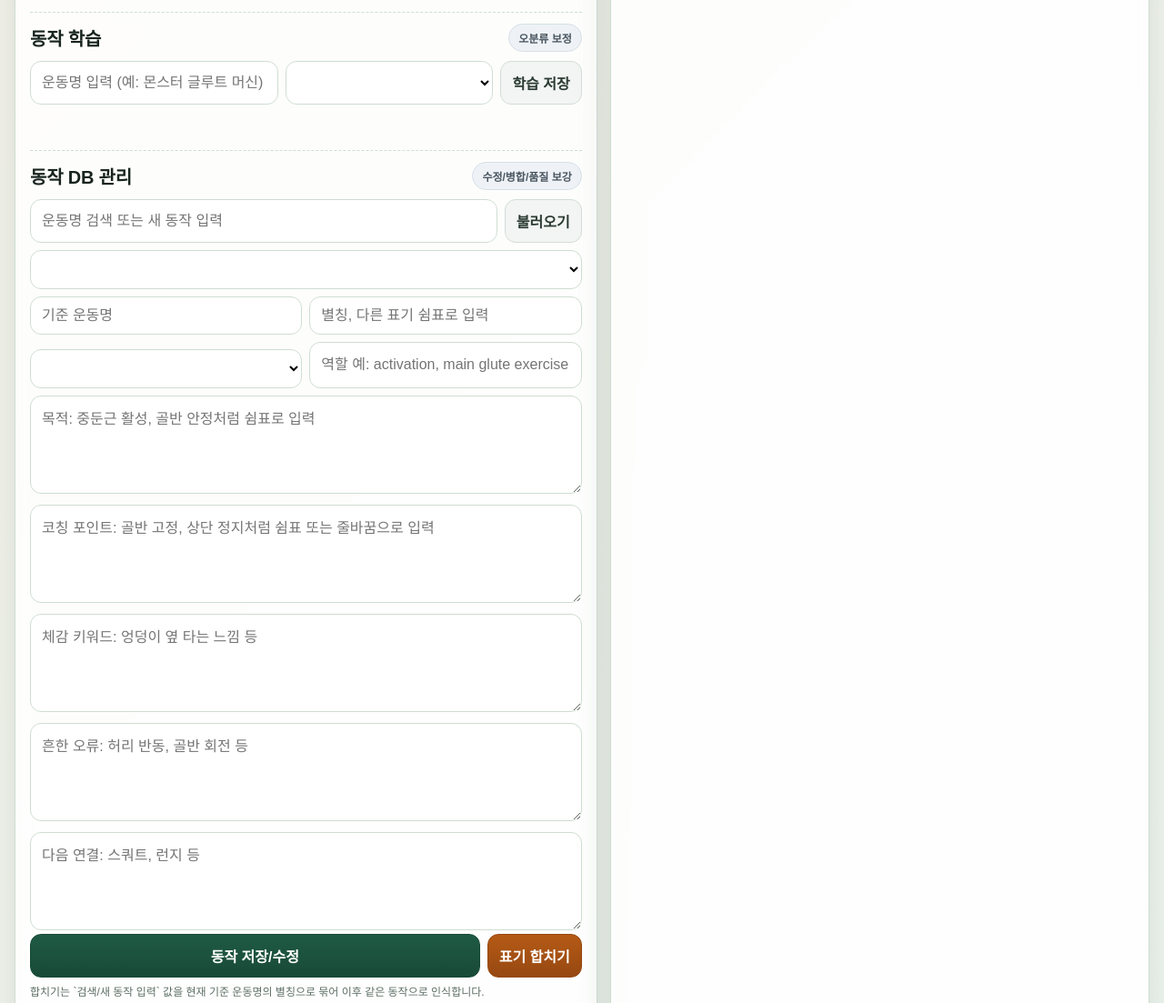
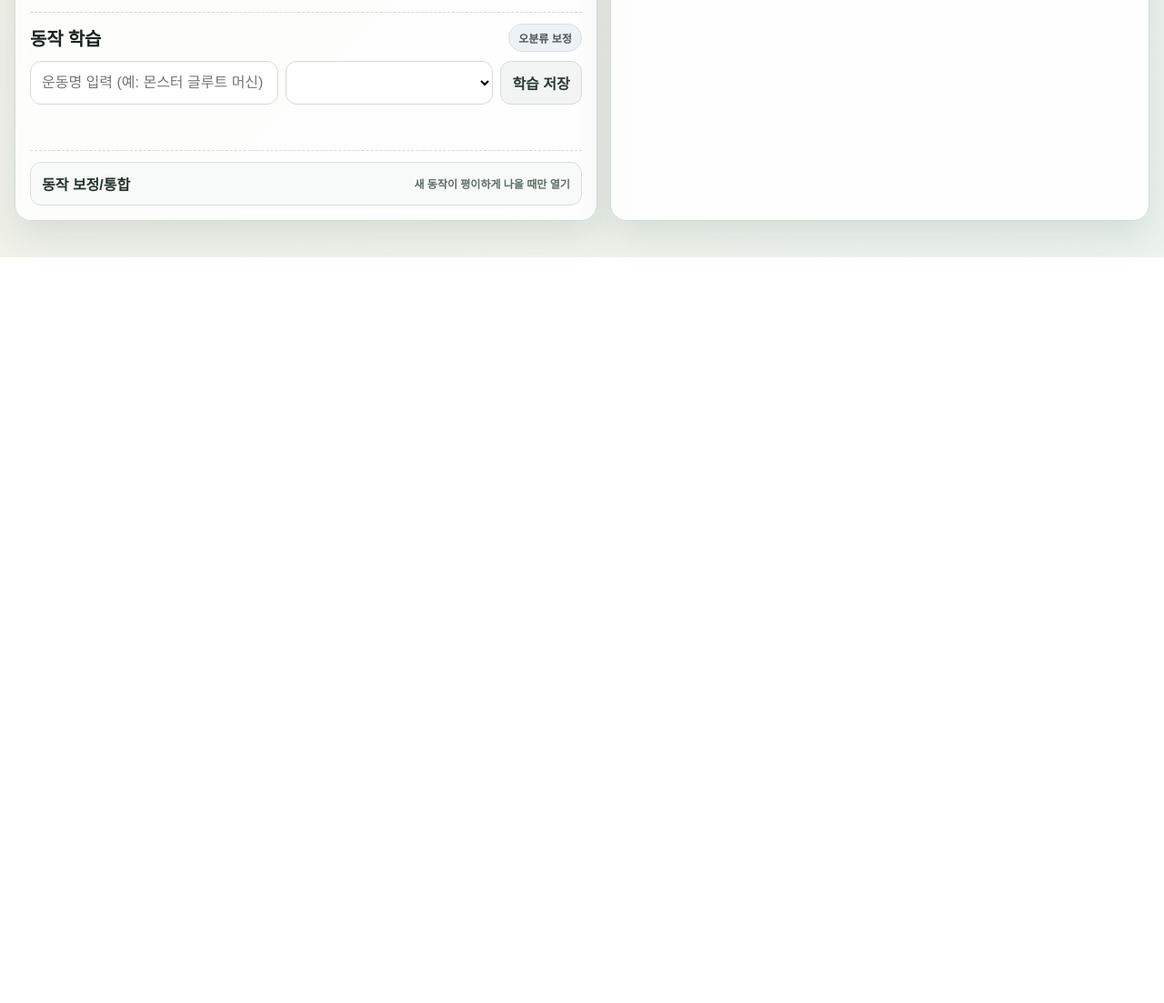
Before and after one commit to saeromlee722/rara-pt-webapp, a website: page PT_system/webapp/public/index.html in a window 1280 px wide. Shown: the part 962-2065 px from the top of the page at 91% size. After the commit the page ends 1245 px from the top, so only its background shows below. Drawn offline with Linux system fonts and the light colour scheme; no server answers.

Commit message:
feat: hide movement tuning and improve new exercise prompts

```diff
--- a/PT_system/webapp/public/index.html
+++ b/PT_system/webapp/public/index.html
@@ -125,9 +125,14 @@
         <p id="learnStatus" class="status"></p>
       </div>
 
-      <div class="movement-admin">
+      <details class="movement-admin">
+        <summary>
+          <span>동작 보정/통합</span>
+          <small>새 동작이 평이하게 나올 때만 열기</small>
+        </summary>
+        <div class="movement-admin-body">
           <div class="section-title">
-          <h2>동작 DB 관리</h2>
+            <h2>동작 보정/통합</h2>
             <span class="pill neutral">수정/병합/품질 보강</span>
           </div>
           <div class="movement-search-row">
@@ -139,7 +144,7 @@
             <input id="movementNameInput" type="text" placeholder="기준 운동명" />
             <input id="movementAliasesInput" type="text" placeholder="별칭, 다른 표기 쉼표로 입력" />
             <select id="movementPatternSelect"></select>
-          <input id="movementRoleInput" type="text" placeholder="역할 예: activation, main glute exercise" />
+            <input id="movementRoleInput" type="text" placeholder="역할 예: 중둔근 선활성, 메인 둔근 운동" />
           </div>
           <textarea id="movementPurposeInput" rows="2" placeholder="목적: 중둔근 활성, 골반 안정처럼 쉼표로 입력"></textarea>
           <textarea id="movementCoachingInput" rows="3" placeholder="코칭 포인트: 골반 고정, 상단 정지처럼 쉼표 또는 줄바꿈으로 입력"></textarea>
@@ -150,9 +155,10 @@
             <button id="movementSaveBtn" type="button" class="primary">동작 저장/수정</button>
             <button id="movementMergeBtn" type="button" class="accent">표기 합치기</button>
           </div>
-        <p class="movement-help">합치기는 `검색/새 동작 입력` 값을 현재 기준 운동명의 별칭으로 묶어 이후 같은 동작으로 인식합니다.</p>
+          <p class="movement-help">새 동작 결과가 평이하면 여기서 한 번만 보정해두면 이후 같은 동작은 더 구체적으로 생성됩니다.</p>
           <p id="movementStatus" class="status"></p>
         </div>
+      </details>
     </section>
 
     <section class="panel preview-panel">
--- a/PT_system/webapp/public/styles.css
+++ b/PT_system/webapp/public/styles.css
@@ -509,6 +509,30 @@ button.danger {
   border-top: 1px dashed #cfddd2;
 }
 
+.movement-admin summary {
+  display: flex;
+  align-items: center;
+  justify-content: space-between;
+  gap: 10px;
+  padding: 11px 12px;
+  border: 1px solid #d6e2da;
+  border-radius: 12px;
+  background: #f7faf8;
+  cursor: pointer;
+  color: #24342c;
+  font-weight: 800;
+}
+
+.movement-admin summary small {
+  color: var(--muted);
+  font-size: 12px;
+  font-weight: 700;
+}
+
+.movement-admin-body {
+  margin-top: 12px;
+}
+
 .movement-search-row,
 .movement-actions {
   display: grid;
```
Also changed, not shown: PT_system/webapp/server.js (+12 -5 lines). Lines whose indentation alone changed are shown as unchanged.
